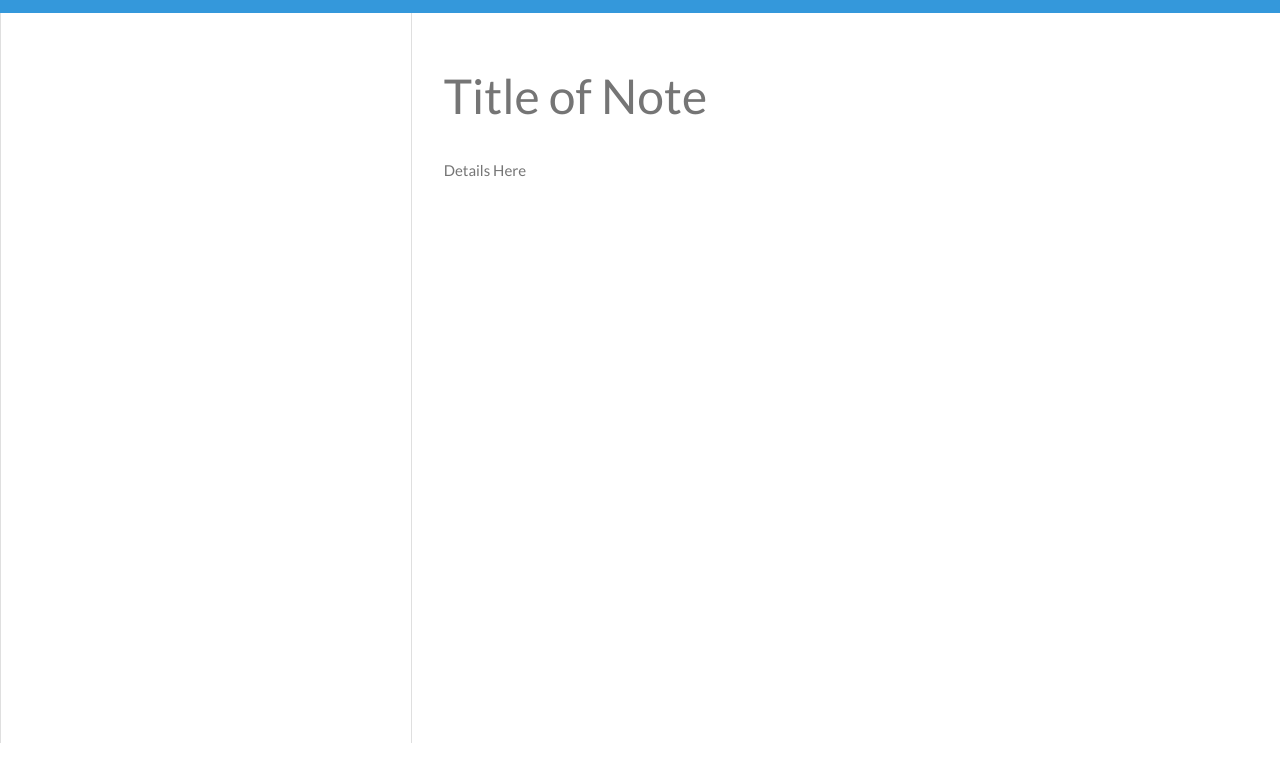
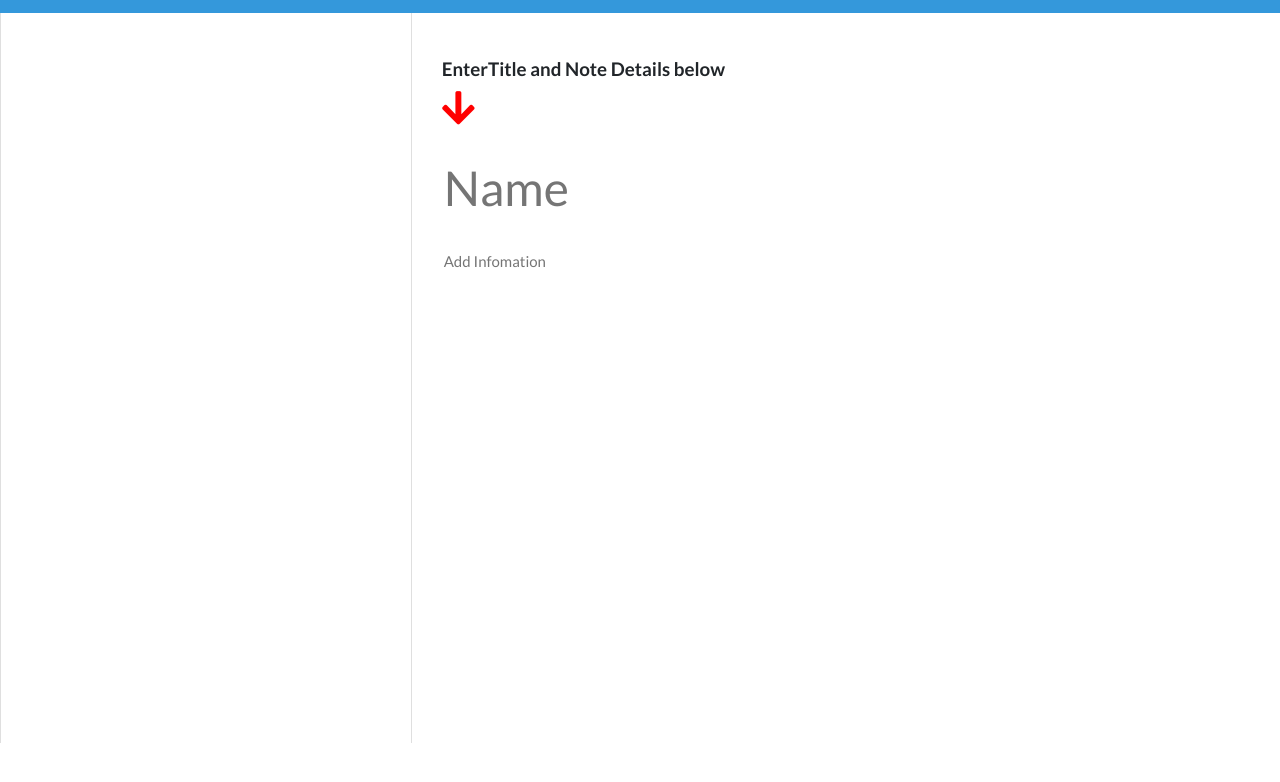
Before and after one commit to TylerSilverman/TylerSilvermanNoteTaker, a website: page develop/public/notes.html in a window 1280 px wide. Shown: the part 68-850 px from the top of the page. Drawn offline with nearby package versions, Linux system fonts and the light colour scheme; no server answers.

Commit message:
added a h5tag for above the note title and also put a red symbol face downwards

```diff
--- a/develop/db/db.json
+++ b/develop/db/db.json
@@ -1 +1 @@
-[{"title":"Test Tyler Title","text":"Test Tyler text" ,"id": " "}]
+[{"title":"Title","text":"text" ,"id": "ID "}]
--- a/develop/public/notes.html
+++ b/develop/public/notes.html
@@ -32,14 +32,14 @@
         </div>
       </div>
       <div class="col-8">
+        <br><br>
+        <h5><strong >EnterTitle and Note Details below</strong></h5><i class='fas fa-arrow-down' style='font-size:38px;color:red;text-align:center;'></i>
+        <br><br>
+        <input class="note-title" id="note-title" placeholder="Name" maxlength="28" type="text">
         <br>
         <br>
-        <input class="note-title" id="note-title" placeholder="Title of Note" maxlength="28" type="text">
+        <textarea class="note-textarea" id= " " placeholder="Add Infomation" maxlength=" " type=" "></textarea>
         <br>
-        <br>
-        <textarea class="note-textarea" placeholder="Details Here"></textarea>
-        <br>
-
       </div>
     </div>
   </div>
--- a/develop/server.js
+++ b/develop/server.js
@@ -1,4 +1,8 @@
-//make sure to have npm install before running the function also make sure no errors are found.
+//MAKE SURE TO BE IN THE TERMINAL /develop AND THEN TYPE IN node server.js AFTER WILL PROMPT TO MY LOCAL HOST
+//MAKE SURE TO HAVE npm install BEFORE RUNNING THE FUNCTION
+//YOU CAN CHECK FOR ERRORS BY TYPING IN THE TERMINAL npm run test TO MAKE NO ERRORS
+//IN THE FOLDER, SHOULD HAVE DEVELOP, ./db/db/json, PUBLIC, ASSETS WITH (2) HTML, SERVER.JS, AND ALSO NODE_MODULES
+//TO POST TO HERUKU AFTER COMPLETING CHANGES, git push heruku main THAT WILL PUSH IT
 // When the frontend JS sends a POST request to your Express backend to create a note,
 
 //start with dependencies express is the app
```
